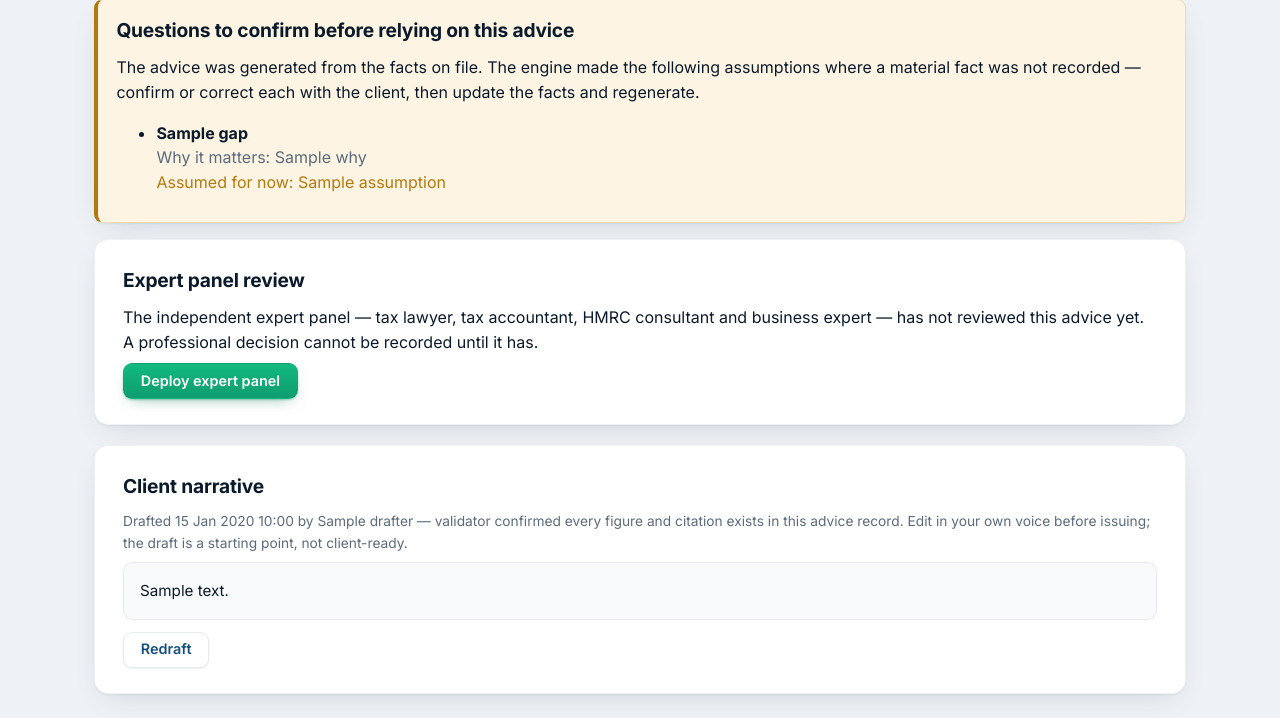
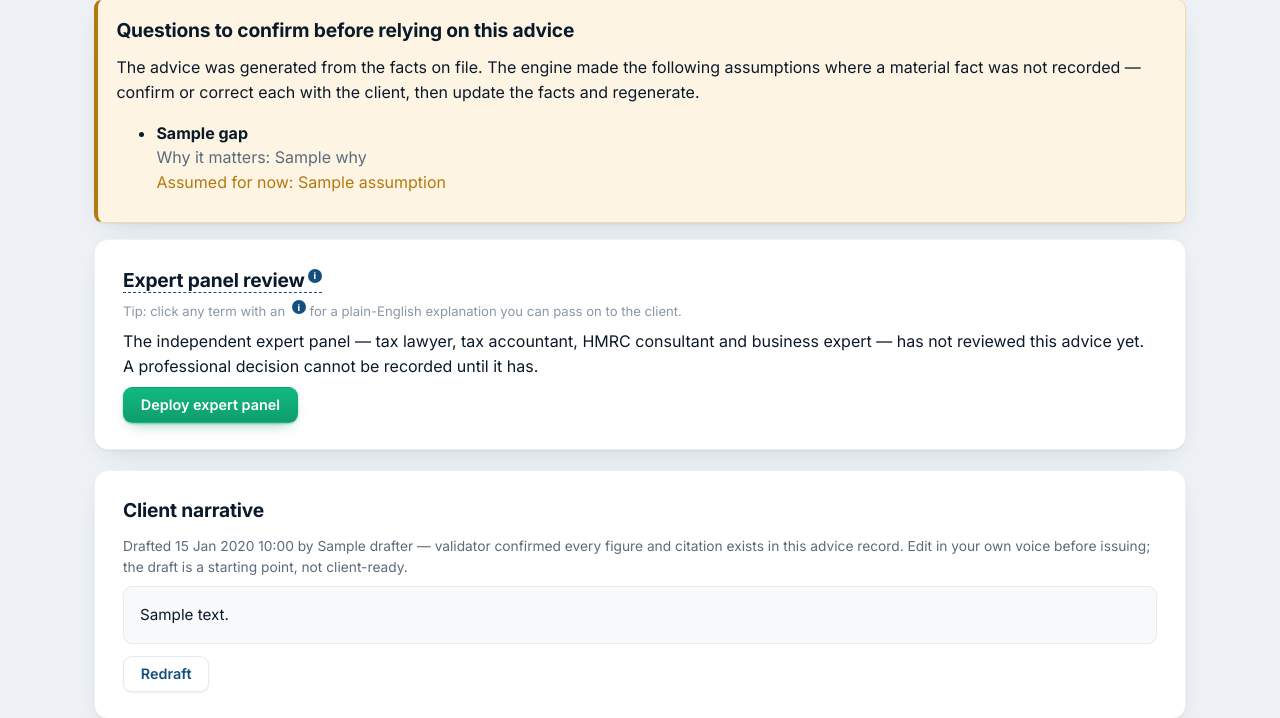
Before and after one commit to kfrem/kafs-tax-planner, a Django app: template templates/advice/advice_detail.html in a window 1280 px wide. Shown: the part 258-976 px from the top of the page. Run offline with Django 5.2, Linux system fonts and the light colour scheme; the template is opened without the code that fills it: most values are stand-ins (such as "Sample title", 1, 10 or a date in 2020); some libraries are stand-ins or nearby versions.

Commit message:
auto: save 2026-07-08 13:40

```diff
--- a/templates/advice/advice_detail.html
+++ b/templates/advice/advice_detail.html
@@ -36,7 +36,10 @@
 {% endif %}
 
 <section class="card">
-    <h2 style="margin-top:0">Expert panel review</h2>
+    <h2 style="margin-top:0">{% explain "expert_panel" "Expert panel review" %}</h2>
+    <p style="color:var(--faint);font-size:.82rem;margin-top:-.3rem">Tip: click any
+        <span class="gloss" style="border:none">term with an <span class="gloss-i" style="position:static">i</span></span>
+        for a plain-English explanation you can pass on to the client.</p>
     {% with review=record.latest_panel_review decision=record.latest_decision %}
     {% if review %}
         <p style="color:var(--muted)">
```
